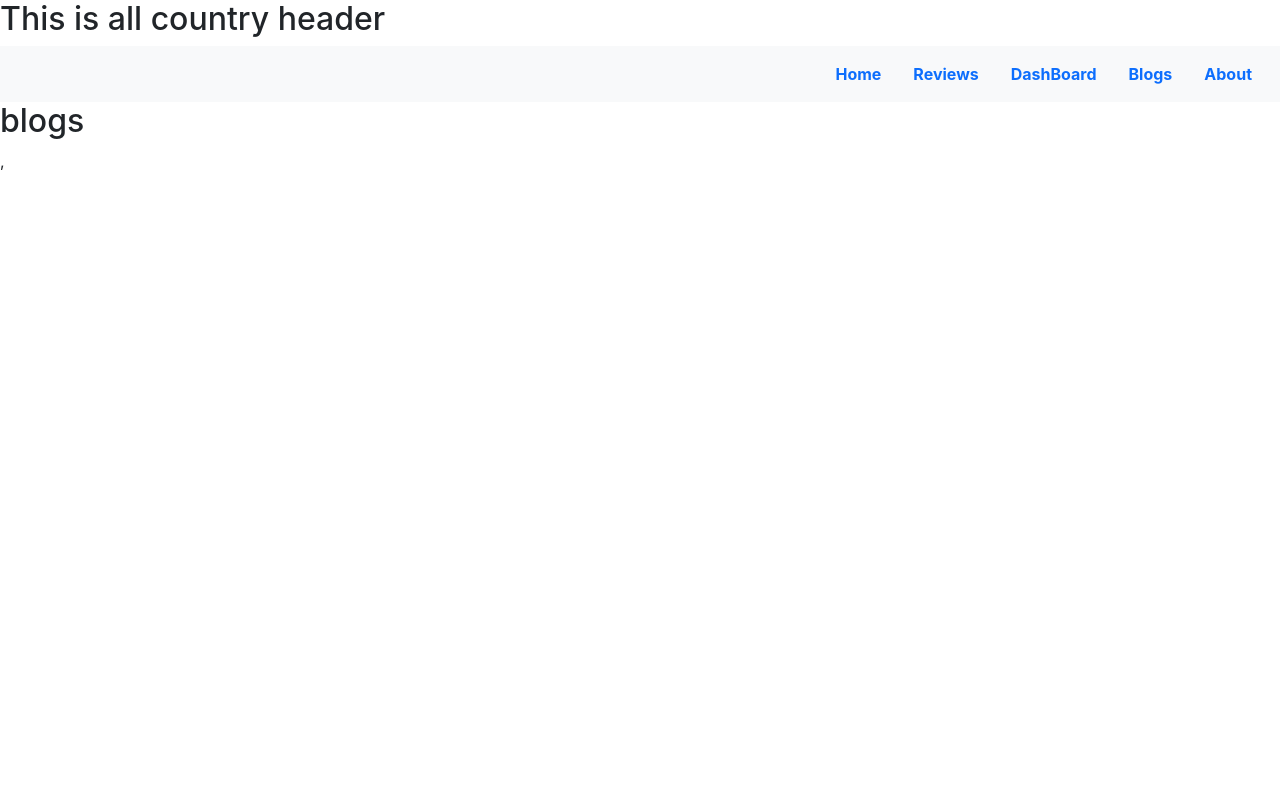
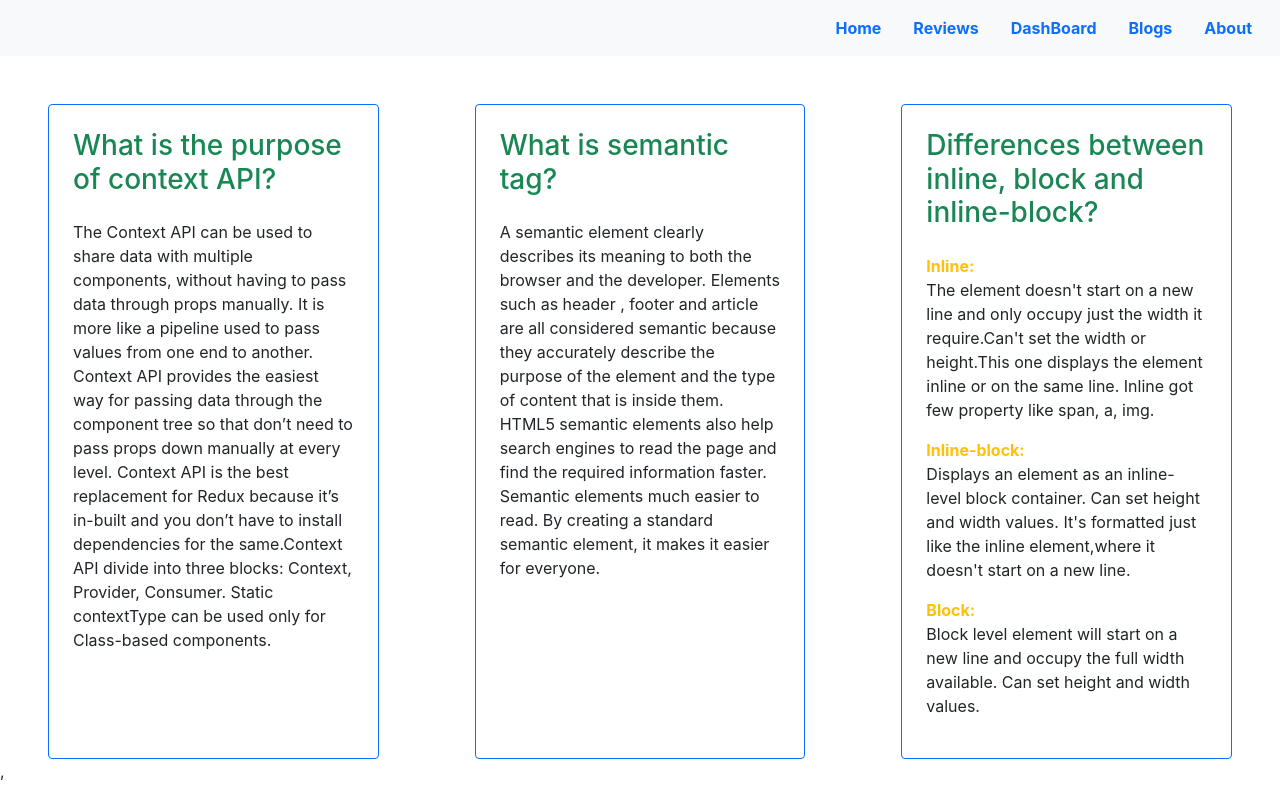
Before and after one commit to Darudul/assignment-9-product-analysis, a React (Create React App) app: page /blogs in a window 1280 px wide. Built offline with nearby package versions, Linux system fonts and the light colour scheme.

Commit message:
added blogs

```diff
--- /dev/null
+++ b/src/components/Blogs/Blogs.css
@@ -0,0 +1,4 @@
+.grid-container {
+  display: grid;
+  grid-template-columns: repeat(3, 1fr);
+}
--- a/src/components/Blogs/Blogs.js
+++ b/src/components/Blogs/Blogs.js
@@ -1,9 +1,60 @@
-import React from 'react';
-
+import React from "react";
+import "./Blogs.css";
 const Blogs = () => {
   return (
-    <div>
-      <h2>blogs</h2>
+    <div className="grid-container">
+      <div className="mt-5 ms-5 me-5 border border-primary rounded p-4">
+        <h3 className="mb-4 text-success">
+          What is the purpose of context API?
+        </h3>
+        <p>
+          The Context API can be used to share data with multiple components,
+          without having to pass data through props manually. It is more like a
+          pipeline used to pass values from one end to another. Context API
+          provides the easiest way for passing data through the component tree
+          so that don’t need to pass props down manually at every level. Context
+          API is the best replacement for Redux because it’s in-built and you
+          don’t have to install dependencies for the same.Context API divide
+          into three blocks: Context, Provider, Consumer. Static contextType can
+          be used only for Class-based components.
+        </p>
+      </div>
+      <div className="mt-5 ms-5 me-5 border border-primary rounded p-4">
+        <h3 className="mb-4 text-success">What is semantic tag? </h3>
+        <p>
+          A semantic element clearly describes its meaning to both the browser
+          and the developer. Elements such as header , footer and article are
+          all considered semantic because they accurately describe the purpose
+          of the element and the type of content that is inside them. HTML5
+          semantic elements also help search engines to read the page and find
+          the required information faster. Semantic elements much easier to
+          read. By creating a standard semantic element, it makes it easier for
+          everyone.
+        </p>
+      </div>
+
+      <div className="mt-5 ms-5 me-5 border border-primary rounded p-4">
+        <h3 className="mb-4 text-success">
+          Differences between inline, block and inline-block?
+        </h3>
+        <p>
+          <span className="fw-bold text-warning"> Inline:</span> <br /> The
+          element doesn't start on a new line and only occupy just the width it
+          require.Can't set the width or height.This one displays the element
+          inline or on the same line. Inline got few property like span, a, img.
+        </p>
+        <p>
+          <span className="fw-bold text-warning"> Inline-block:</span> <br />
+          Displays an element as an inline-level block container. Can set height
+          and width values. It's formatted just like the inline element,where it
+          doesn't start on a new line.
+        </p>
+        <p>
+          <span className="fw-bold text-warning"> Block:</span> <br />
+          Block level element will start on a new line and occupy the full width
+          available. Can set height and width values.
+        </p>
+      </div>
     </div>
   );
 };
--- a/src/components/CustomerReview/CustomerReview.js
+++ b/src/components/CustomerReview/CustomerReview.js
@@ -5,12 +5,18 @@ import Review from "../Review/Review";
 import "./CustomerReview.css";
 
 const CustomerReview = () => {
+
   const [reviews, setReviews] = useReviews();
   const slices = reviews.slice(0, 3);
+  let navigate = useNavigate();
+  const clickButton = () => {
+    const path = `/reviews`;
+    navigate(path);
+  };
 
   return (
     <div className="position-relative mb-5">
-      <h2 className="text-center mt-5 text-primary">
+      <h2 className="text-center mt-5 text-primary fw-bold">
         Customer review my awesome product
       </h2>
       <div className="review-grid">
@@ -18,6 +24,12 @@ const CustomerReview = () => {
           <Review key={review?.id} review={review}></Review>
         ))}
       </div>
+      <button
+        onClick={clickButton}
+        className="mt-5 position-absolute top-100 start-50 translate-middle bg-primary text-white fw-bolder border-0 px-5 py-1 rounded"
+      >
+        See all reviews
+      </button>
     </div>
   );
 };
--- a/src/components/Header/Header.js
+++ b/src/components/Header/Header.js
@@ -4,10 +4,9 @@ import { Link } from "react-router-dom";
 const Header = () => {
   return (
     <div>
-      <h2>This is all country header</h2>
-      <nav className="navbar navbar-expand-lg navbar-light bg-light fw-bold">
-         <div className="container-fluid d-md-flex  justify-content-end">
-          <div className=" d-lg-flex  justify-content-end">
+      <nav className="navbar navbar-expand-lg navbar-light bg-light fw-bold ">
+        <div className="container-fluid d-md-flex  justify-content-end ">
+          <div className=" d-lg-flex  justify-content-end ">
             <Link className="nav-link active " aria-current="page" to="home">
               Home
             </Link>
--- a/src/components/Home/Home.css
+++ b/src/components/Home/Home.css
@@ -1,8 +1,16 @@
-.home-page{
+.home-page {
   display: grid;
-  grid-template-columns: 3fr 1fr
+  grid-template-columns: 3fr 2fr;
+  margin-top: 30px;
 }
-.home-page img{
+.top-header{
+  margin-top: 60px;
+  margin-left: 40px;
+  margin-right: 50px;
+}
+.home-page img {
   width: 600px;
   height: 600px;
+  margin-left: 80px;
+  margin-right: 50px;
 }
--- a/src/components/Home/Home.js
+++ b/src/components/Home/Home.js
@@ -1,31 +1,41 @@
+import { useNavigate } from "react-router";
 import CustomerReview from "../CustomerReview/CustomerReview";
 import "./Home.css";
 
 const Home = () => {
   return (
     <div>
+      <div>
         <div className="home-page mt-5 me-5 ms-5">
-      <div>
-        <h2 className="text-center fw-bold h1">
+          <div className="top-header">
+            <h2 className="text-center fw-bold h1 mb-4">
               Your next perfume
               <span className="d-md-block d-lg-block text-warning">
                 Your best perfume
               </span>
             </h2>
             <p>
-          Lorem ipsum dolor sit amet consectetur, adipisicing elit. Adipisci,
-          nisi obcaecati quas ducimus numquam eos nihil vel tenetur iure.
-          Laboriosam distinctio ullam voluptatem consectetur. Itaque numquam
-          doloribus adipisci dolore. Vel!
+              Every day here at Allure, our editors receive the newest perfumes
+              from the largest fragrance houses and the smallest indie brands
+              all before they make it to market, so we can get an exclusive look
+              — or sniff — at what the upcoming season's best perfumes will be.
+              If you think walking by a department store's fragrance counters is
+              intimidating, you should get a look at our work-from-home desks.
+              These aren't "natural scents," per se, but more so what Aftel
+              describes as fragrances with fresh and herbaceous properties to
+              them — a rather sharp turn from the traditional warmth associated
+              with perfumes for the cooler months. But that doesn't mean we're
+              bidding farewell to our floral fragrances or spicier perfumes for
+              good. There's room for all of them in our collections.
             </p>
-        <button className="px-3 py-1 border-0 rounded-pill text-primary fw-bold bg-warning ">
+            <button className="px-3 py-1 border-0 rounded-pill text-primary fw-bold bg-warning mt-4">
               Live Demo
             </button>
           </div>
           <div>
             <img
               src={
-            "https://i.ibb.co/JqWnBDx/pesce-huang-mq73c-Wf9-ZAQ-unsplash.jpg"
+                "https://i.ibb.co/SnFjZXM/laura-chouette-2-H-8-Wb-VPRx-M-unsplash.jpg"
               }
               alt=""
             />
@@ -33,6 +43,7 @@ const Home = () => {
         </div>
         <CustomerReview></CustomerReview>
       </div>
+    </div>
   );
 };
 
--- a/src/components/MyBarChart/MyBarChart.js
+++ b/src/components/MyBarChart/MyBarChart.js
@@ -50,6 +50,7 @@ const MyBarChart = () => {
   ];
   return (
     <div className=" fw-bold">
+       <h4 className=" text-warning fw-bolder">Bar Chart</h4>
       <h4 className="text-center mb-lg-4 text-info fw-bold">
         Invesment vs Revenue
       </h4>
--- a/src/components/MyLineChart/MyLineChart.js
+++ b/src/components/MyLineChart/MyLineChart.js
@@ -43,6 +43,7 @@ const MyLineChart = () => {
 
   return (
     <div className="fw-bold">
+      <h4 className="text-center text-warning fw-bolder">Line Chart</h4>
       <LineChart width={400} height={400} data={data} color={{ color: "red" }}>
         <Line type="monotone" dataKey={"sell"} stroke="#4304e8"></Line>
         <XAxis dataKey={"month"}></XAxis>
--- a/src/components/Review/Review.js
+++ b/src/components/Review/Review.js
@@ -5,11 +5,6 @@ import "./Review.css";
 import { useNavigate } from "react-router";
 const Review = (props) => {
   const { name, about, picture, id } = props.review;
-  let navigate = useNavigate();
-  const clickButton = () => {
-    const path = `/reviews`;
-    navigate(path);
-  };
 
   return (
     <div className="review-item container mt-4">
@@ -21,6 +16,7 @@ const Review = (props) => {
             <p className="card-text">{about}</p>
           </div>
           <p className="ms-3 text-warning">
+            <span className="text-black fw-bold">Ratings: </span>
             <FontAwesomeIcon icon={faStar}></FontAwesomeIcon>
             <FontAwesomeIcon icon={faStar}></FontAwesomeIcon>
             <FontAwesomeIcon icon={faStar}></FontAwesomeIcon>
@@ -29,12 +25,7 @@ const Review = (props) => {
           </p>
         </div>
       </div>
-      <button
-        onClick={clickButton}
-        className="mt-5 position-absolute top-100 start-50 translate-middle bg-primary text-white fw-bolder border-0 px-5 py-1 rounded"
-      >
-        See all reviews
-      </button>
+
     </div>
   );
 };
--- a/src/components/Reviews/Reviews.js
+++ b/src/components/Reviews/Reviews.js
@@ -6,8 +6,8 @@ const Reviews = () => {
   const [reviews, setReviews] = useReviews();
   return (
     <div className="position-relative mb-5">
-      <h2 className="text-center mt-5 text-primary">
-        Customer review my awesome product: {reviews.length}
+      <h2 className="text-center mt-5 text-primary fw-bold">
+        What our Customer reviews!
       </h2>
       <div className="review-grid">
         {reviews.map((review) => (
```
Also changed, not shown: public/homepage.json (+6 -6 lines). Lines whose indentation alone changed are shown as unchanged.
